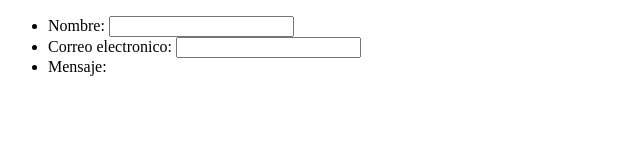
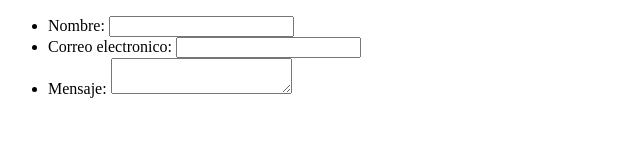
Before and after one commit to Fitin37/Ejercicio1, a plain HTML site: page index.html in a window 1280 px wide. Shown: the whole page, without its empty margins (0-640 px from the left). Drawn offline with Linux system fonts and the light colour scheme.

Commit message:
version3.3

```diff
--- a/index.html
+++ b/index.html
@@ -18,7 +18,7 @@
         </li>
         <li>
             <label for="msg">Mensaje:</label>
-
+            <textarea name="user_message" id="msg"></textarea>
         </li>
     </ul>
    </form>
```
